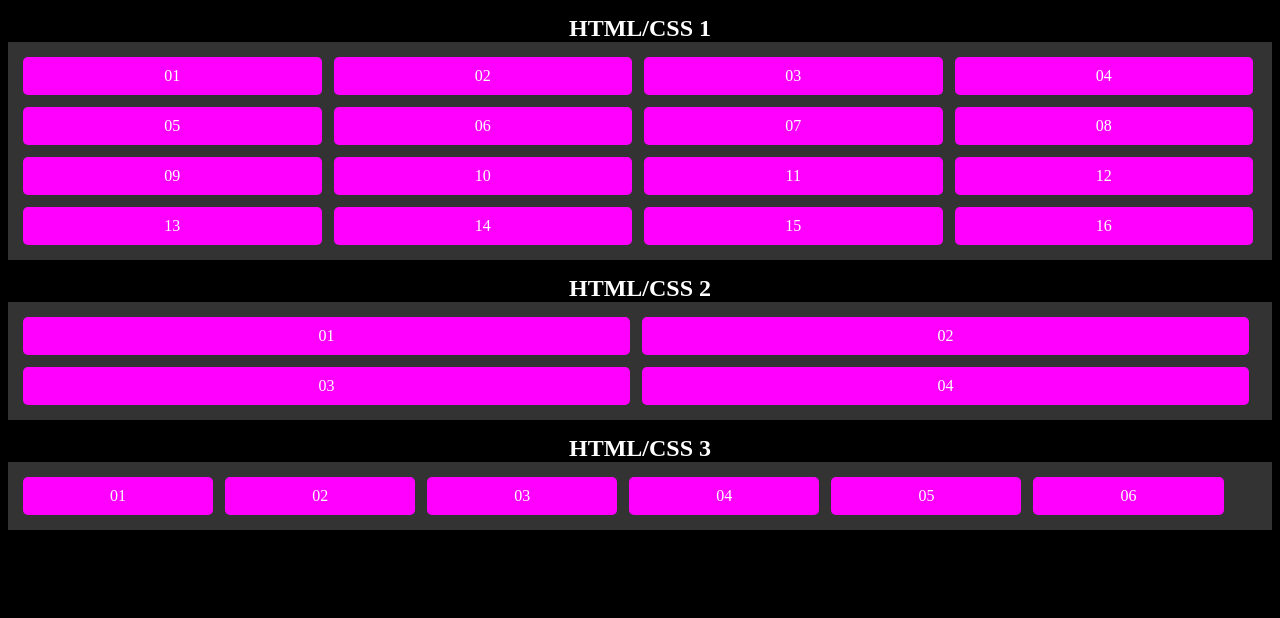
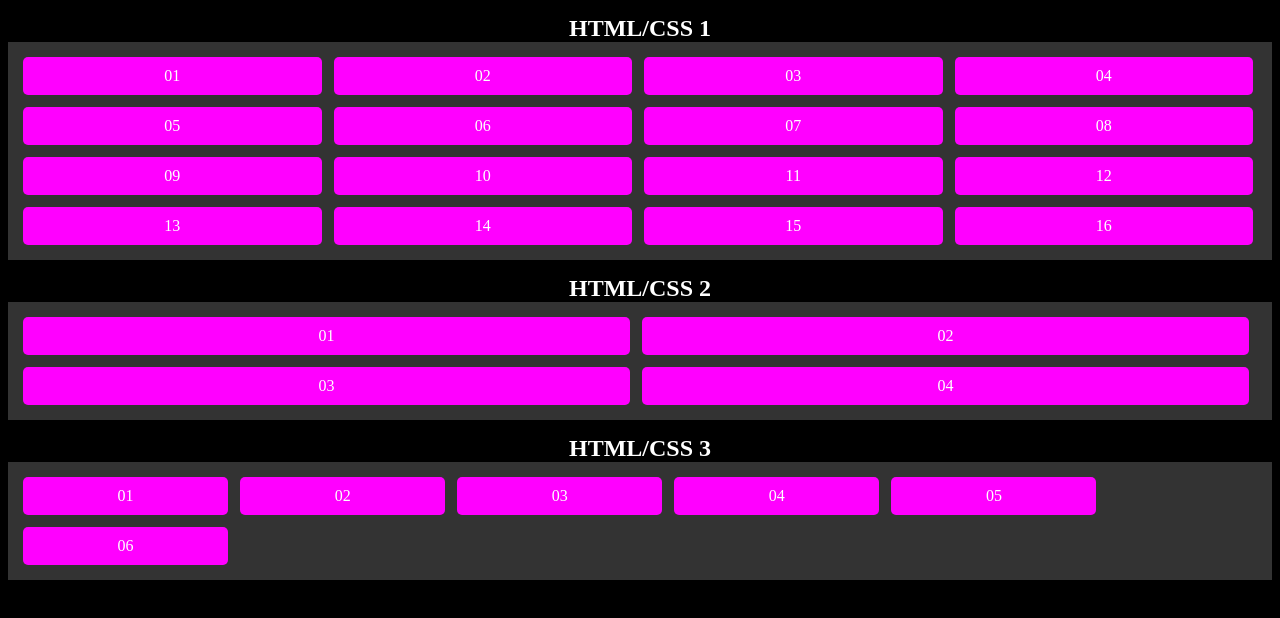
Before and after one commit to mirairitoru/w8-output, a website: page flex_form/html/index.html in a window 1280 px wide. Drawn offline with Linux system fonts and the light colour scheme.

Commit message:
再度変更

```diff
--- a/flex_form/html/css/style.css
+++ b/flex_form/html/css/style.css
@@ -1,6 +1,5 @@
 body {
     background-color: #000;
-    height: 700px;
 }
 
 .wrapper-1 {
@@ -79,7 +78,7 @@ body {
 
 .item-3 {
     color: #fff;
-    width: calc(15% - -5px);
+    width: calc(15% - -20px);
     box-sizing: border-box;
     padding: 10px;
     background-color: #ff00ff;
```
